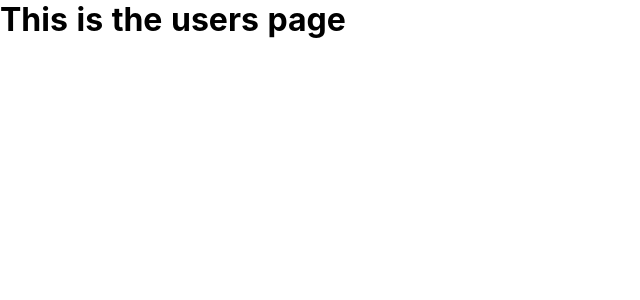
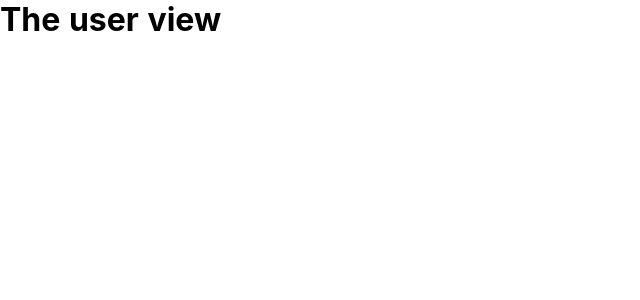
Before and after one commit to adnanZe/NuxtJS-via-Udemy-learning-repo, a Nuxt app in the folder nuxt-starting-project/: page /users in a window 1280 px wide. Shown: the top 300 px of the page, without its empty margins (0-640 px from the left). Built offline with nearby package versions, Linux system fonts and the light colour scheme.

Commit message:
folder structure on page folder

```diff
--- a/nuxt-starting-project/pages/users.vue
+++ /dev/null
@@ -1,3 +0,0 @@
-<template>
-    <h1>This is the users page</h1>
-</template>
--- /dev/null
+++ b/nuxt-starting-project/pages/users/index.vue
@@ -0,0 +1,3 @@
+<template>
+    <h1>The user view</h1>
+</template>
```
